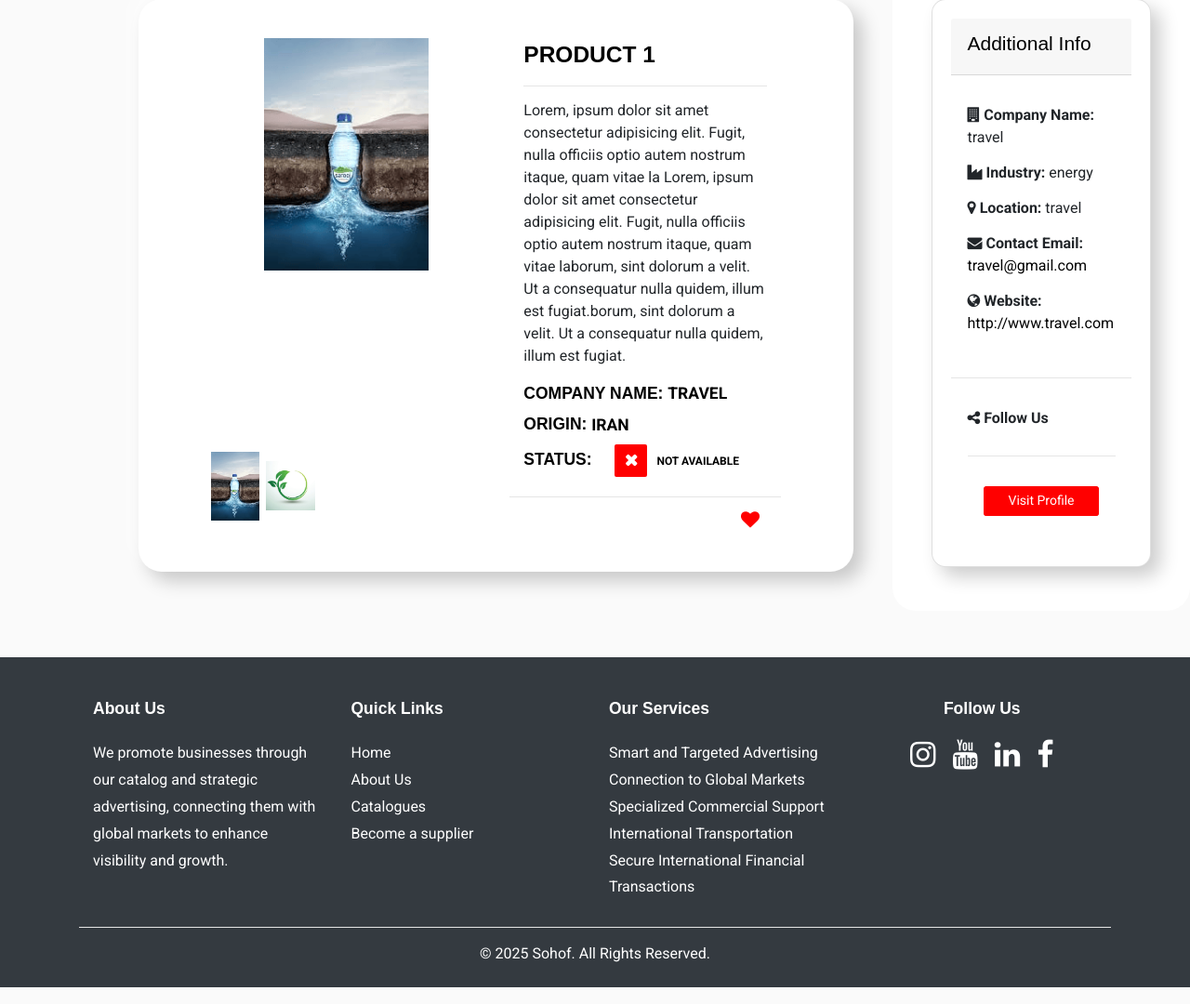
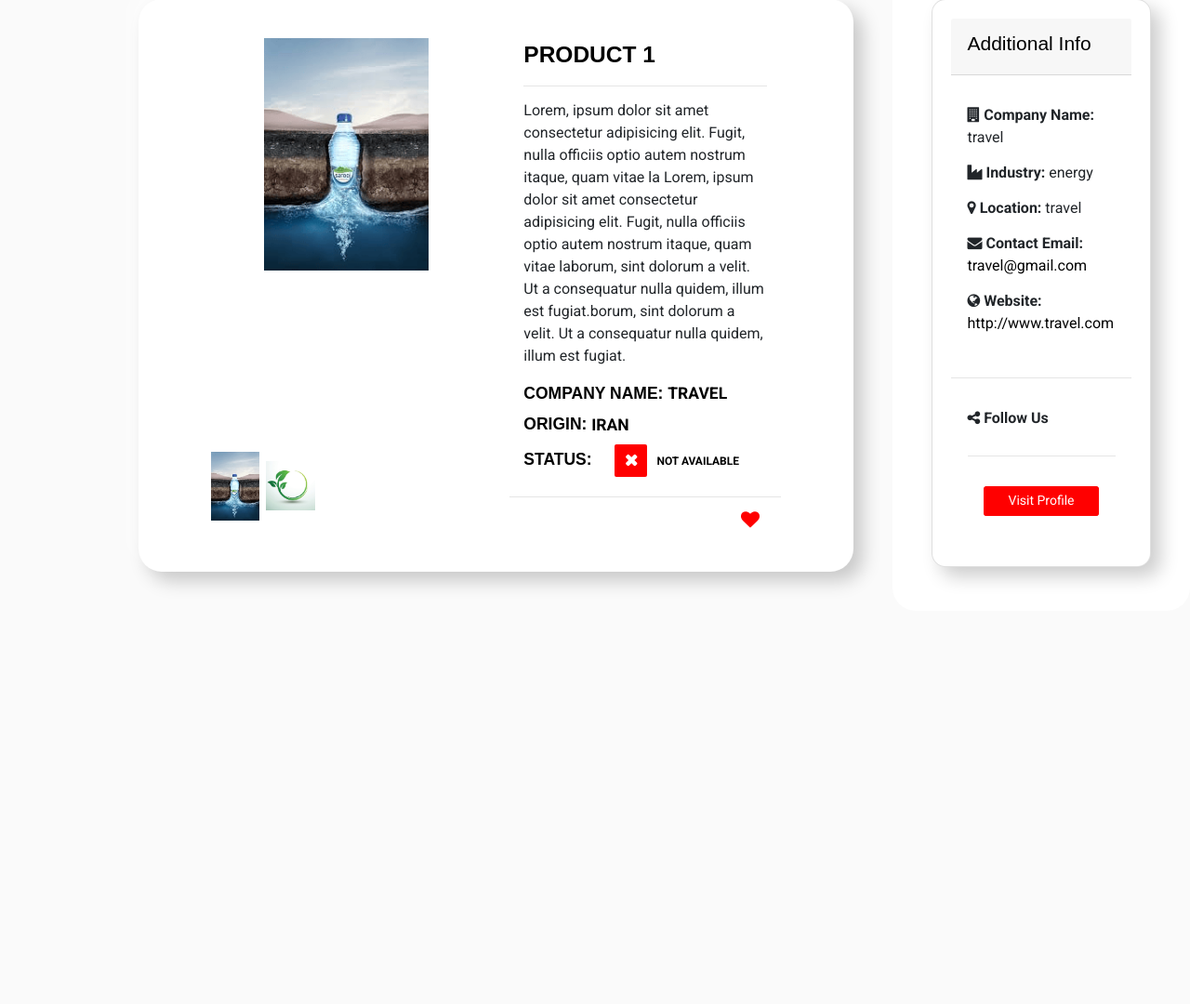
Before and after one commit to mohammadrezaaghaei1998/sohof, a Django app: page /product_detail/71/ in a window 1280 px wide. Shown: the part 436-1516 px from the top of the page at 93% size. Run offline with Django 5.2, Linux system fonts and the light colour scheme; data comes from the database, SQL or seed files in the repository; some libraries are stand-ins or nearby versions.

Commit message:
Update product_detail.html

```diff
--- a/templates/first/product_detail.html
+++ b/templates/first/product_detail.html
@@ -463,93 +463,7 @@
 
 
 </div>
-<footer class="bg-dark text-white pt-5">
-    <div class="container">
-        <div class="row">
-            <!-- About Section -->
-            <div class="col-md-3">
-                <h5 class="mb-4 footer-top-title">About Us</h5>
-                <p>
 
-                    We promote businesses through our catalog and strategic advertising, connecting them with global markets to enhance visibility and growth.</p>
-            </div>
-
-            <!-- Quick Links -->
-            <div class="col-md-3">
-                <h5 class="mb-4 footer-top-title">Quick Links</h5>
-                <ul class="list-unstyled">
-                    <li><a href="{% url 'index' %}" class="text-white text-decoration-none">Home</a></li>
-                    <li><a href="{% url 'aboutus' %}" class="text-white text-decoration-none">About Us</a></li>
-                    <li><a href="{% url 'catalogues' %}" class="text-white text-decoration-none">Catalogues</a></li>
-                    <li><a href="{% url 'company_signup' %}" class="text-white text-decoration-none">Become a supplier</a></li>
-                </ul>
-            </div>
-
-            <!-- Services -->
-            <div class="col-md-3">
-                <h5 class="mb-4 footer-top-title">Our Services</h5>
-                <ul class="list-unstyled">
-                    <li><a href="#" class="text-white text-decoration-none">Smart and Targeted Advertising</a></li>
-                    <li><a href="#" class="text-white text-decoration-none"> Connection to Global Markets</a></li>
-                    <li><a href="#" class="text-white text-decoration-none">Specialized Commercial Support</a></li>
-                    <li><a href="#" class="text-white text-decoration-none"> International Transportation</a></li>
-                    <li><a href="#" class="text-white text-decoration-none">Secure International Financial Transactions</a></li>
-                </ul>
-            </div>
-
-            <!-- Social Media and Subscribe -->
-            <div class="col-md-3 text-center">
-                <h5 class="mb-4 footer-top-title">Follow Us</h5>
-                <div class="mb-3">
-                    {% for link in socialmedia %}
-                        {% if 'facebook' in link.social_media_url %}
-                            <a href="{{ link.social_media_url }}" class="text-white mx-2"><i class="fa fa-facebook fa-2x"></i></a>
-                        {% elif 'instagram' in link.social_media_url %}
-                            <a href="{{ link.social_media_url }}" class="text-white mx-2"><i class="fa fa-instagram fa-2x"></i></a>
-                        {% elif 'linkedin' in link.social_media_url %}
-                            <a href="{{ link.social_media_url }}" class="text-white mx-2"><i class="fa fa-linkedin fa-2x"></i></a>
-                        {% elif 'youtube' in link.social_media_url %}
-                            <a href="{{ link.social_media_url }}" class="text-white mx-2"><i class="fa fa-youtube fa-2x"></i></a>
-                        {% endif %}
-                    {% empty %}
-                        <p>No social media links available</p>
-                    {% endfor %}
-                </div>
-                <!-- <h5 class="mt-4 subscrribe-title">Subscribe to Our Newsletter</h5>
-                <form class="d-flex mt-2">
-                    <div class="input-group" style="border:none; border-bottom: 2px solid white;">
-                        <input type="email" class="form-control" placeholder="Enter your email" style="background: transparent; border: none;">
-                        <button type="submit" class="btn subscribe-button">Subscribe</button>
-                    </div>
-                </form> -->
-            </div>
-        </div>
-        <hr class="bg-white">
-        <div class="row text-center pb-4">
-            <div class="col">
-                <p class="mb-0">&copy; 2025 Sohof. All Rights Reserved.</p>
-                <!-- <p class="mb-0"><a href="#" class="text-white text-decoration-none">Privacy Policy</a> | <a href="#" class="text-white text-decoration-none">Terms of Service</a></p> -->
-            </div>
-        </div>
-    </div>
-</footer>
-
-
-<style>
-    .subscribe-button{
-
-        background: transparent;
-        color: rgb(255, 255, 255);
-    }
-    .subscribe-button:hover{
-
-        background: transparent;
-        color: black;
-    }
-    .subscrribe-title ,  .footer-top-title{
-        font-weight: bold;
-        color: white;
-    }
 
 </style>
 <script src="https://code.jquery.com/jquery-3.6.0.min.js"></script>
```
